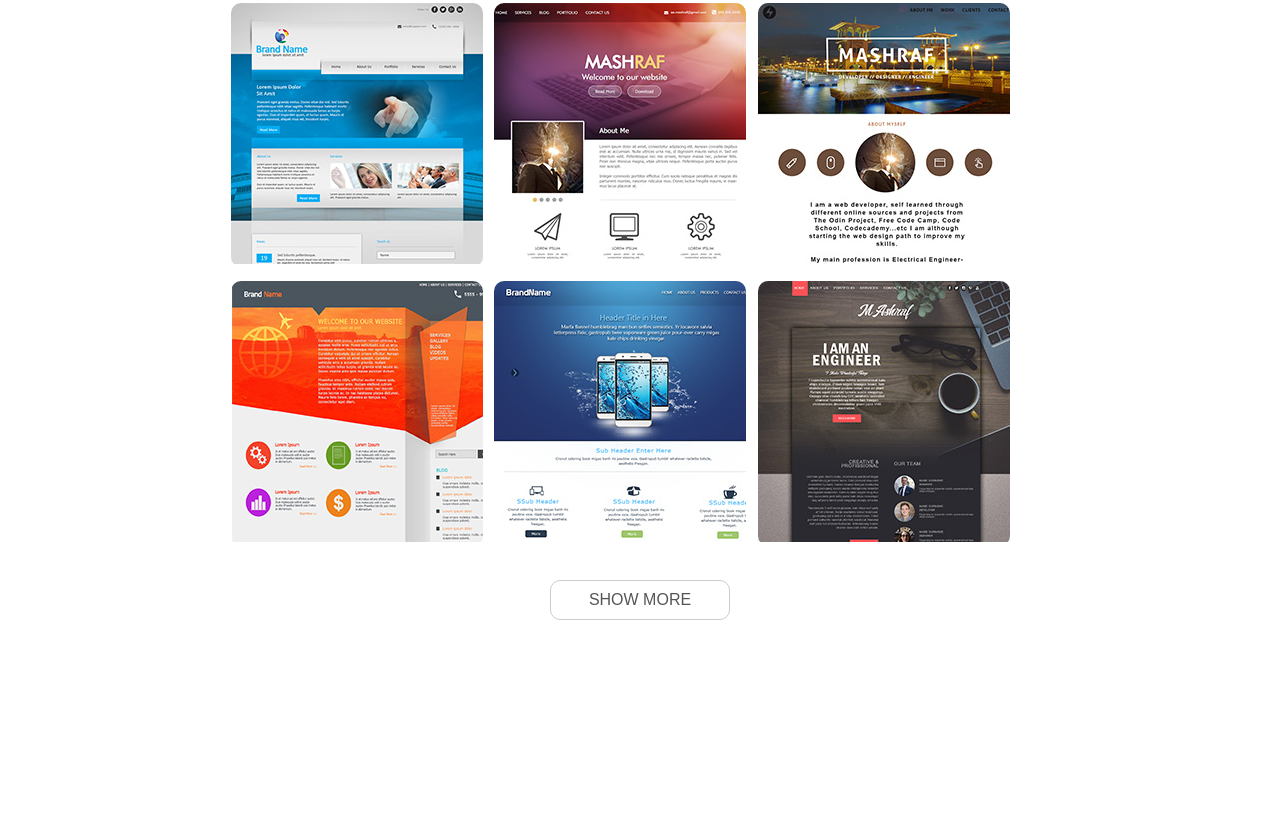
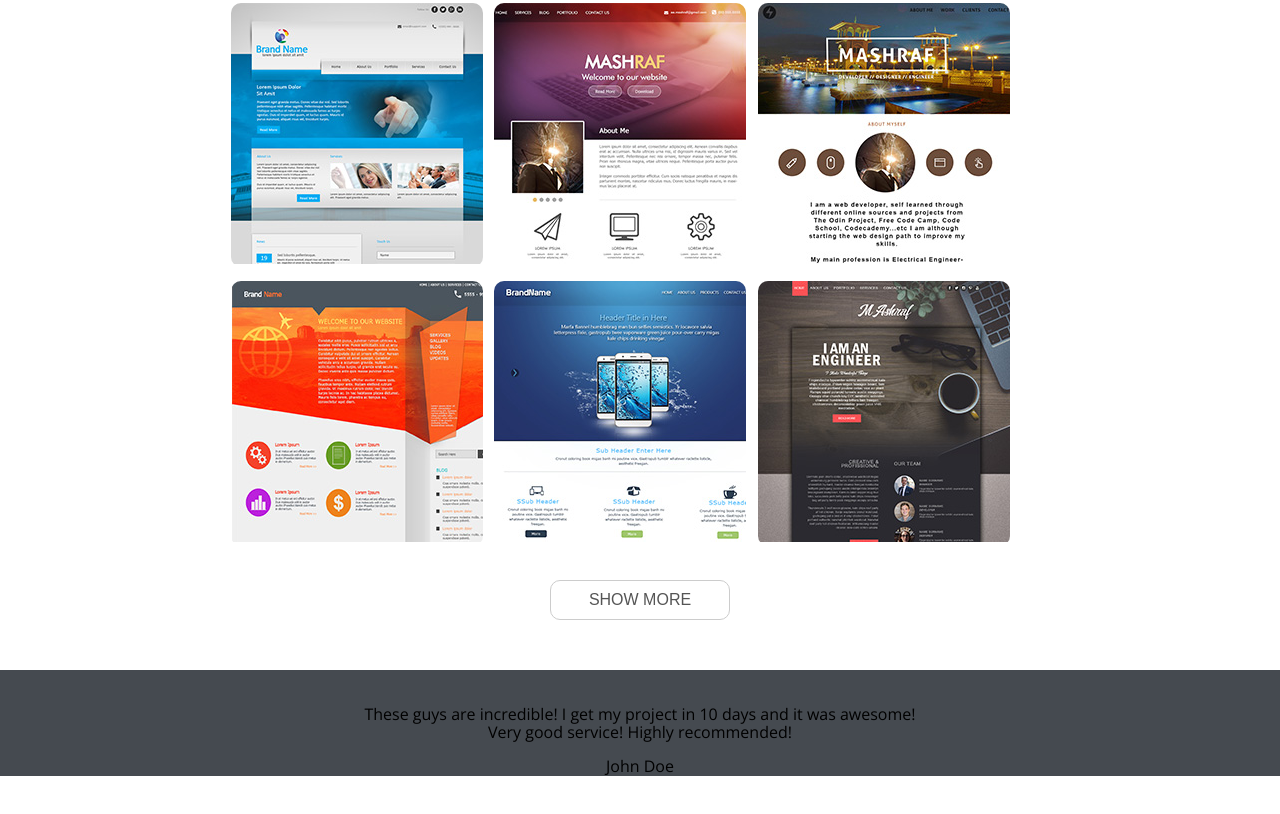
Before and after one commit to MAshrafM/PSD_Tanatos, a website: page index.html in a window 1280 px wide. Shown: the part 1666-2480 px from the top of the page. Drawn offline with nearby package versions, Linux system fonts and the light colour scheme.

Commit message:
testimonial base unit

```diff
--- a/index.html
+++ b/index.html
@@ -155,6 +155,20 @@
       </div>
     </section>
     <!-- End Our Work -->
+    <!-- Testimonials -->
+    <section id="testimonial" class="text-center">
+      <div class="overlay">
+        <div class="container">
+          <div class="client">
+            <img src="#" alt="" />
+            <p>These guys are incredible! I get my project in 10 days and it was awesome! <br />
+Very good service! Highly recommended!</p>
+            <span>John Doe</span>
+          </div>
+        </div>
+      </div>
+    </section>
+    <!-- End Testimonials -->
 
     <script src="https://ajax.googleapis.com/ajax/libs/jquery/3.2.1/jquery.min.js"></script>
     <script src="./scripts/jquery.nicescroll.min.js"></script>
```
